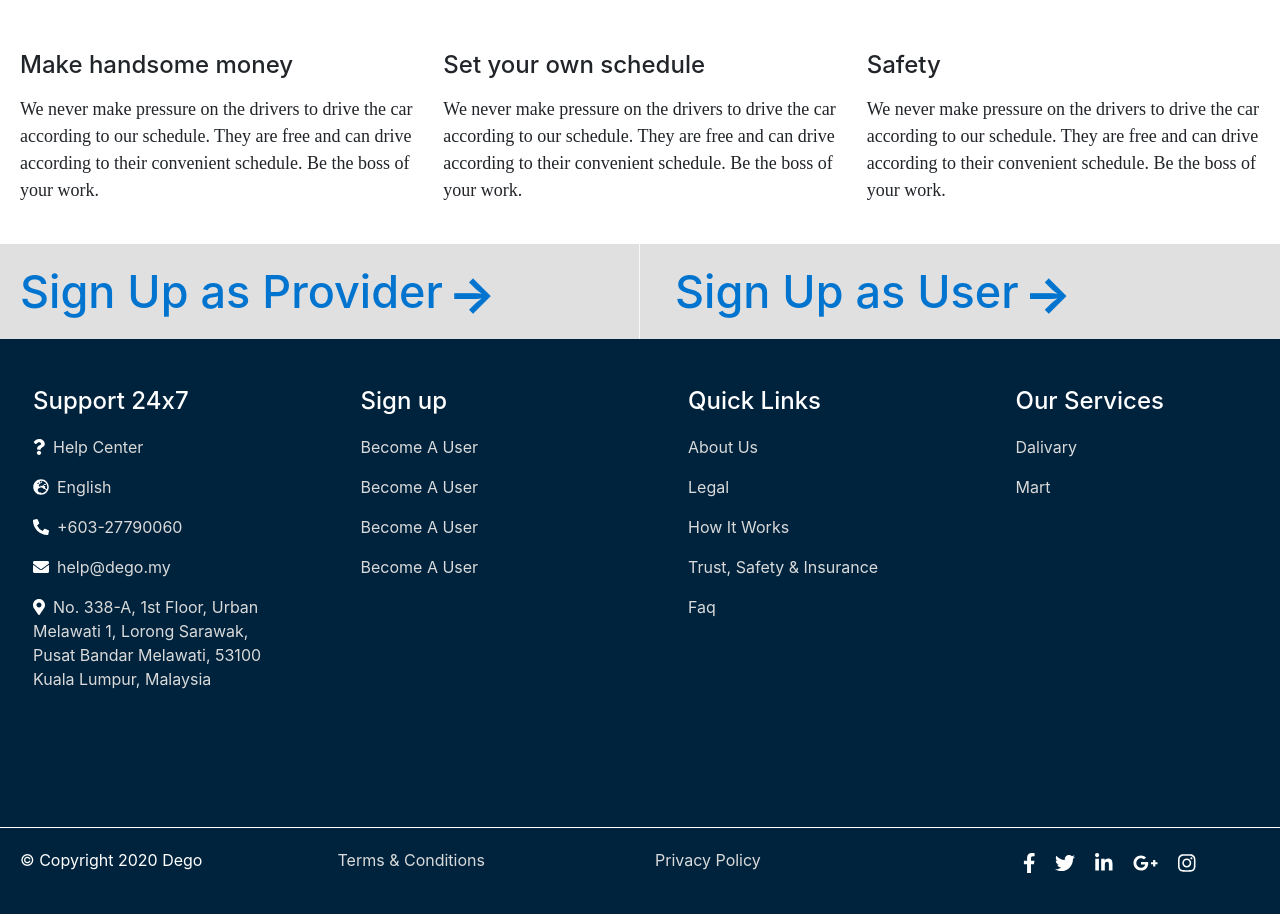
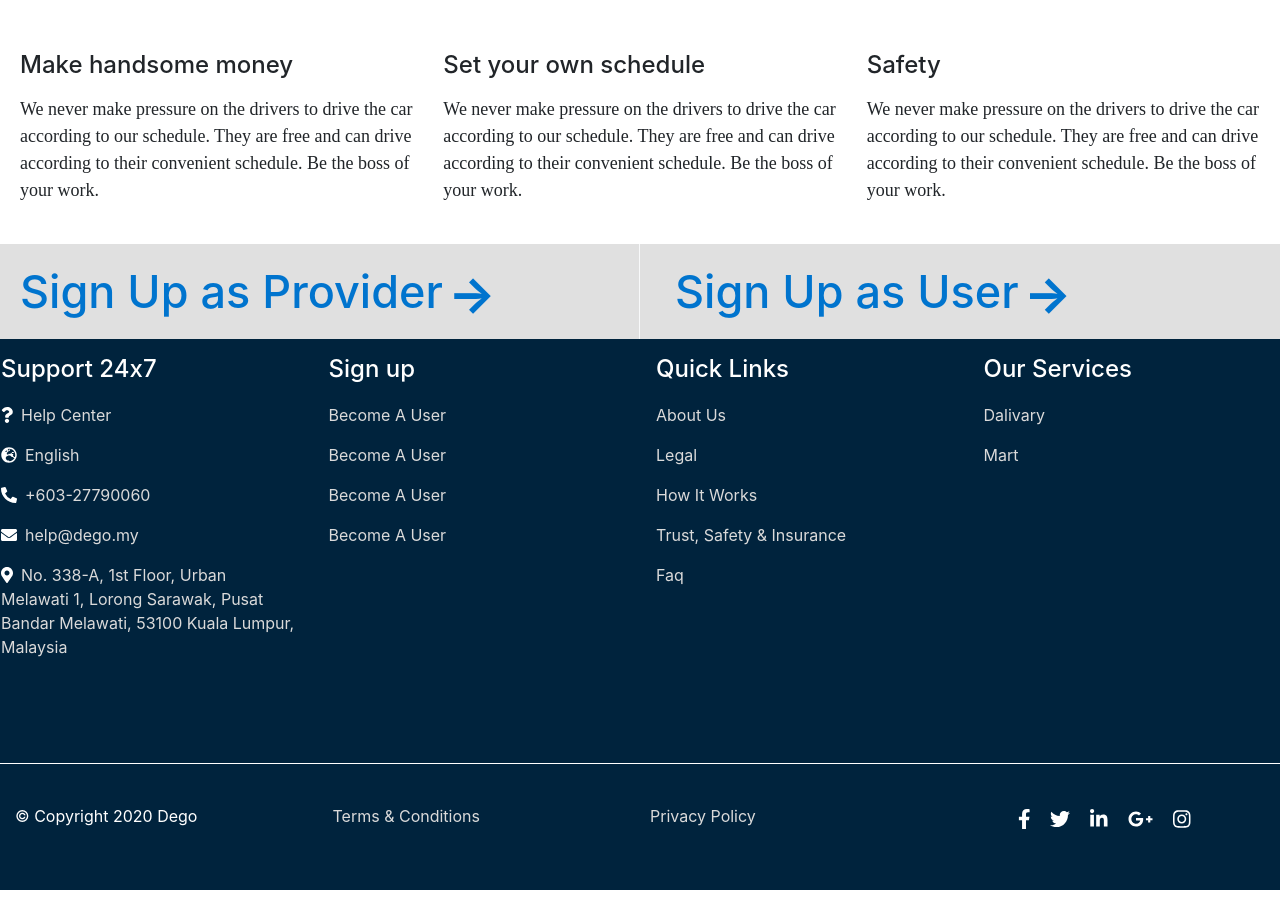
Before and after one commit to anis3139/html-project, a plain HTML site: page index.html in a window 1280 px wide. Shown: the part 4654-5568 px from the top of the page. After the commit the page ends 5544 px from the top, so only its background shows below. Drawn offline with Linux system fonts and the light colour scheme.

Commit message:
complete without responsive

```diff
--- a/assets/css/style.css
+++ b/assets/css/style.css
@@ -36,9 +36,7 @@ header {
     font-weight: 700;
 }
 
-#desktop-nav ul li a:hover {
-    color: red;
-}
+
 
 #desktop-nav ul li.active {
     border-bottom: 3px solid #0074CE;
@@ -311,6 +309,7 @@ color: #0074ce;
     width: 58.3%;
     margin-top: 50px;
     padding: 0px;
+    box-sizing: border-box !important;
 }
 @media screen and (max-width: 768px) {
     .article-image2{
@@ -534,7 +533,9 @@ font-weight: bold;
     border-top: 1px solid #fff;
     padding: 20px;
 }
-
+.copy-right-content>div{
+    padding: 20px 10px;
+}
 .copy-right ul {
     display: flex;
 }
--- a/index.html
+++ b/index.html
@@ -206,6 +206,7 @@
     </section>
 
     <section id="sign-in2">
+        <div class="container">
             <div class="row">
 
                 <div class="col-md-7 artical-right2">
@@ -219,6 +220,8 @@
                     <img src="./assets/images/secure-safe_1568982878_EN.png" alt="">
                 </div>
             </div>
+        </div>
+
     </section>
 
     <section id="download">
@@ -297,7 +300,7 @@
 
     <footer class="footer-section">
         <div class="row">
-            <div class="col-md-3 p-5">
+            <div class="col-md-3 p-3">
                 <h4>Support 24x7</h4>
                 <p><i class="fas fa-question"></i><a class="pl-2" href="#">Help Center</a></p>
                 <p><i class="fas fa-globe-europe"></i><a class="pl-2" href="#">English</a></p>
@@ -308,7 +311,7 @@
                         Pusat Bandar Melawati,
                         53100 Kuala Lumpur, Malaysia</a></p>
             </div>
-            <div class="col-md-3 p-5">
+            <div class="col-md-3 p-3">
                 <h4>Sign up</h4>
                 <p><a href="#">Become A User
                     </a></p>
@@ -319,7 +322,7 @@
                 <p><a href="#">Become A User
                     </a></p>
             </div>
-            <div class="col-md-3 p-5">
+            <div class="col-md-3 p-3">
                 <h4>Quick Links</h4>
                 <p><a href="#">About Us</a></p>
                 <p><a href="#">Legal</a></p>
@@ -327,7 +330,7 @@
                 <p><a href="#">Trust, Safety & Insurance</a></p>
                 <p><a href="#">Faq</a></p>
             </div>
-            <div class="col-md-3 p-5">
+            <div class="col-md-3 p-3">
                 <h4>Our Services</h4>
                 <p><a href="#">Dalivary</a></p>
                 <p><a href="#">Mart</a></p>
@@ -341,7 +344,7 @@
         </div>
 
         <div class="copy-right">
-            <div class="row">
+            <div class="row copy-right-content">
                 <div class="col-md-3">
                     <p>© Copyright 2020 Dego</p>
                 </div>
```
Lines whose indentation alone changed are shown as unchanged.
